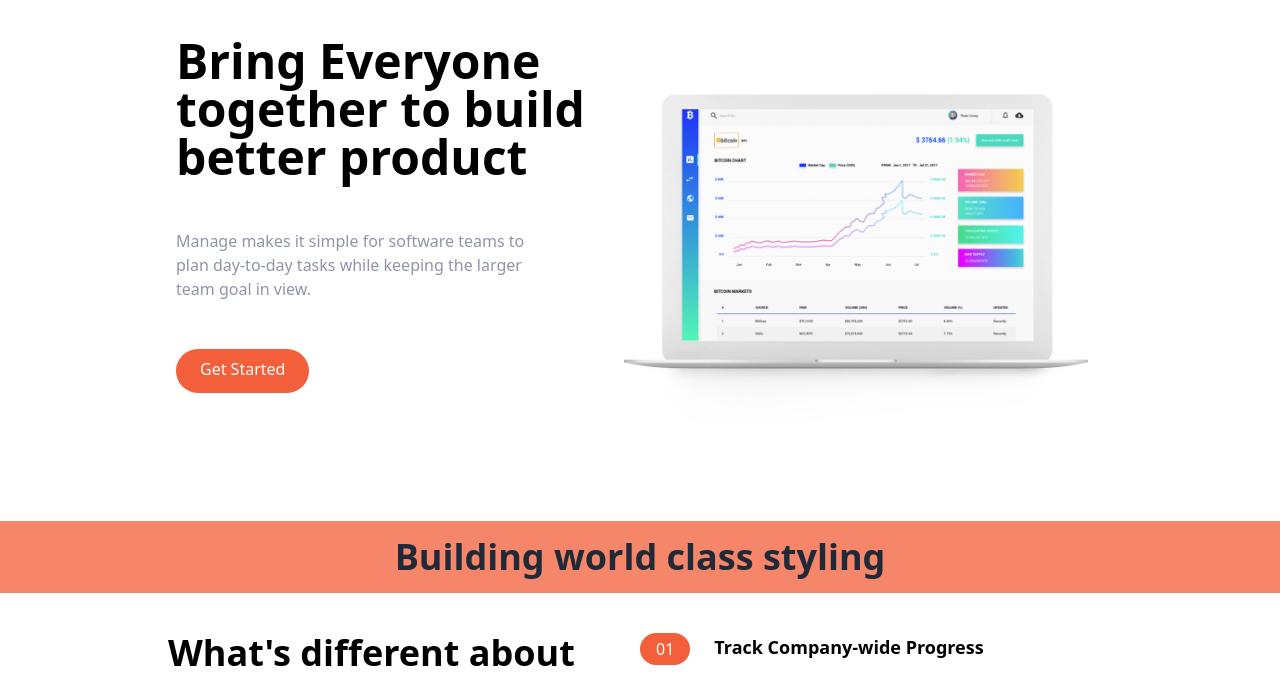
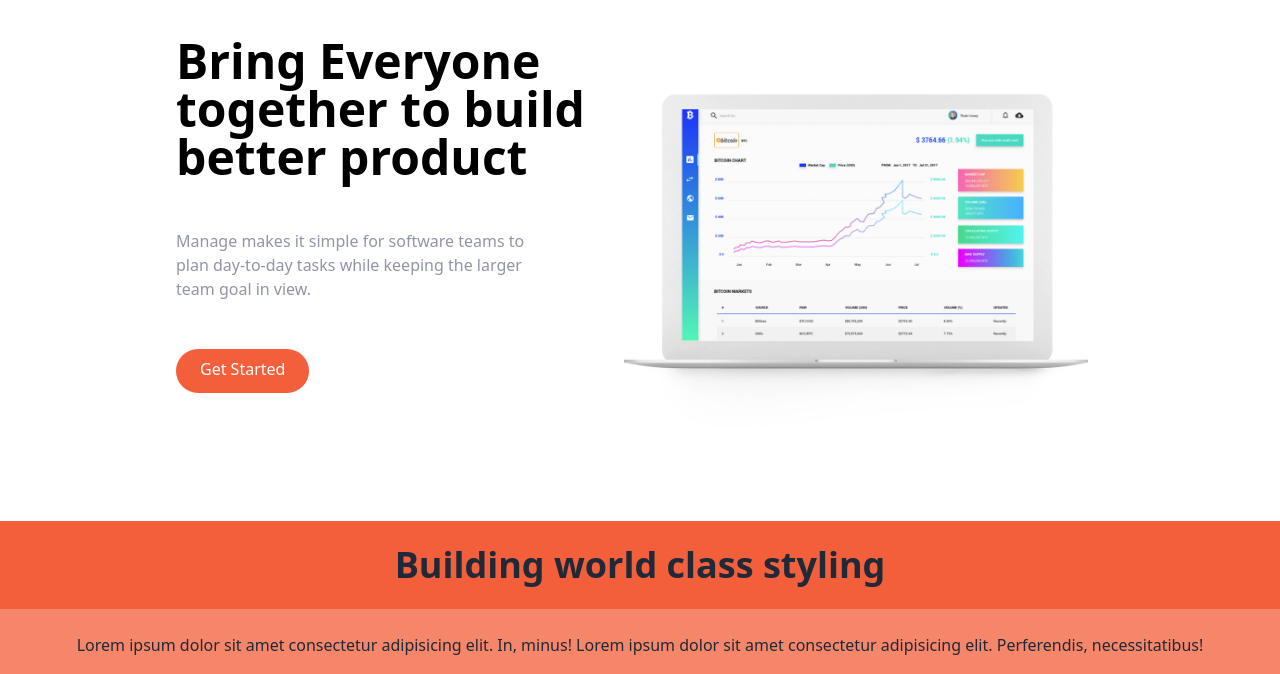
Before and after one commit to slovetechnology/simpletailwindcssproject, a website: page index.html in a window 1280 px wide. Shown: the part 103-777 px from the top of the page. Drawn offline with Linux system fonts and the light colour scheme.

Commit message:
next commited

```diff
--- a/index.html
+++ b/index.html
@@ -53,8 +53,11 @@
         </div>
     </section>
     <section>
-        <div class="shadow-1xl mx-auto bg-brightRedLight p-4">
+        <div class="shadow-1xl mx-auto bg-brightRed py-6 px-6">
             <h1 class="font-bold text-center text-4xl text-gray-800">Building world class styling</h1>
+        </div>
+        <div class="shadow-1xl mx-auto bg-brightRedLight py-6 px-6">
+            <p class="text-center text-gray-800">Lorem ipsum dolor sit amet consectetur adipisicing elit. In, minus! Lorem ipsum dolor sit amet consectetur adipisicing elit. Perferendis, necessitatibus!</p>
         </div>
     </section>
     <section id="features">
```
Also changed, not shown: css/main.css.
